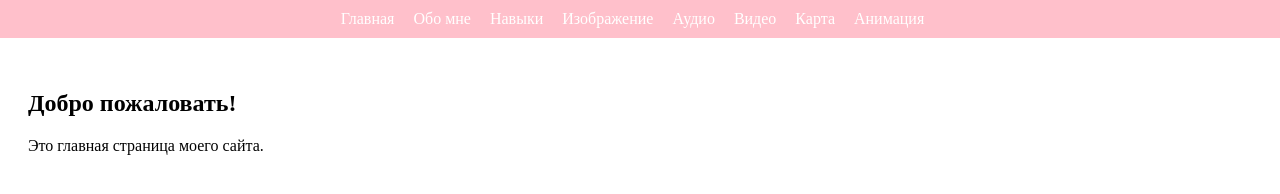
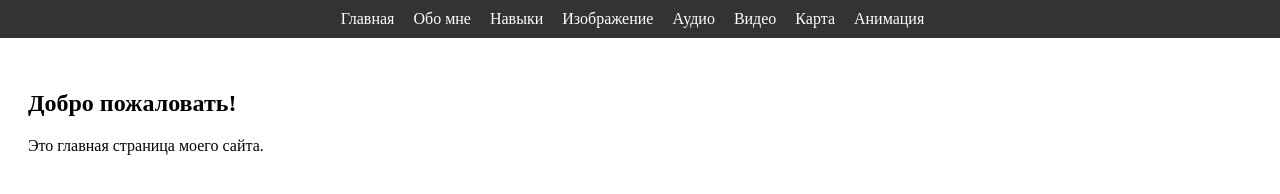
Before and after one commit to ammia1821/ammia1821.github.io, a plain HTML site: page index.html in a window 1280 px wide. Drawn offline with Linux system fonts and the light colour scheme.

Commit message:
Update styles.css

```diff
--- a/styles.css
+++ b/styles.css
@@ -4,8 +4,8 @@ nav {
     top: 0;
     left: 0;
     width: 100%;
-    background-color: pink;
-    color: #fff;
+    background-color: #333;
+    color: pink;
     padding: 10px 0;
     text-align: center;
 }
```
